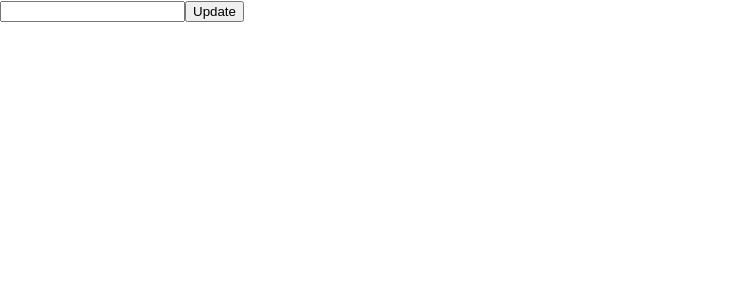
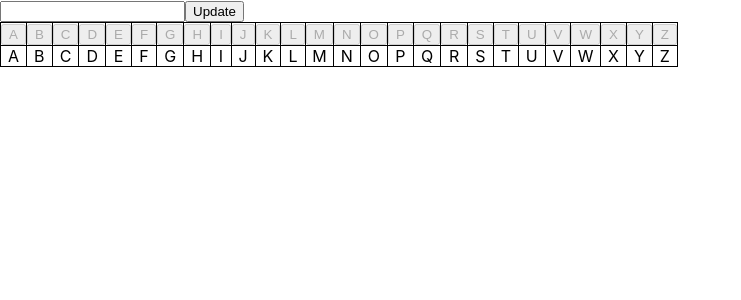
Before and after one commit to CoffeeMakesMorningsBetter/cryptography, a React (Create React App) app: page / in a window 1280 px wide. Shown: the top 300 px of the page, without its empty margins (0-741 px from the left). Built offline with nearby package versions, Linux system fonts and the light colour scheme.

Commit message:
letter grid component

```diff
--- /dev/null
+++ b/src/components/vignereCipher/CipherGrid.jsx
@@ -0,0 +1,25 @@
+import React, { Component } from 'react';
+import { CipherGridItem } from './CipherGridItem'
+import '../../styles/vignereCipher/CipherGrid.css'
+
+class CipherGrid extends Component {
+  render() {
+    const { vignereCipherGrid, updatePoisition, position } = this.props
+    console.log(vignereCipherGrid)
+    let gridItems = vignereCipherGrid.map((obj, idx) => (
+      <CipherGridItem
+        key={idx}
+        idx={idx}
+        name={obj.name}
+        encoded={obj.encoded}
+        updatePoisition={updatePoisition}
+        position={position}
+      />
+    ))
+    return(
+      <div className="cipher-grid-parent">{gridItems}</div>
+    )
+  }
+}
+
+export default CipherGrid
--- /dev/null
+++ b/src/components/vignereCipher/CipherGridItem.jsx
@@ -0,0 +1,11 @@
+import React from 'react';
+import '../../styles/vignereCipher/CipherGridItem.css'
+
+export const CipherGridItem = ({ position, name, encoded, updatePoisition }) => (
+  <div className="cipher-grid-item">
+    <div className="cipher-grid-item-top">
+      <button disabled={position === null? true: false} onClick={() => updatePoisition({topValue: name, bottomValue: encoded})}>{name}</button>
+    </div>
+    <div className="cipher-grid-item-bottom">{encoded}</div>
+  </div>
+)
--- a/src/components/vignereCipher/vignereCipher.jsx
+++ b/src/components/vignereCipher/vignereCipher.jsx
@@ -1,6 +1,7 @@
 import React, { Component } from 'react';
-import InputForm from './InputForm'
-import WordMapGrid from './WordMapGrid'
+import InputForm from './InputForm';
+import WordMapGrid from './WordMapGrid';
+import CipherGrid from './CipherGrid';
 import { mapWordsToIndex, createAlphabet } from '../../helperMethods/helperVignere';
 
 const init = createAlphabet();
@@ -16,7 +17,9 @@ class VignereCipher extends Component {
       topValue: "",
       bottomValue: ""
     }
-    this.addWord = this.addWord.bind(this)
+    this.addWord = this.addWord.bind(this);
+    this.updatePoisition = this.updatePoisition.bind(this);
+    this.reset = this.reset.bind(this);
   }
 
   addWord(obj) {
@@ -25,14 +28,16 @@ class VignereCipher extends Component {
     state.word = obj.word;
     state.position = 0;
     state.wordMapValues = mapWordsToIndex(state.word);
-    state.vignereCipherGrid = createAlphabet(state.wordMapValues[state.position].value);
+    state.vignereCipherGrid = createAlphabet(state.wordMapValues[state.position].idxValue);
     this.setState({...state});
   };
 
   updatePoisition(obj) {
+    console.log(obj)
     let state = {...this.state};
     state.position = state.position < state.wordMapValues.length - 1 ? state.position += 1: 0;
-    state.vignereCipherGrid = createAlphabet(state.wordMapValues[state.position].value);
+    console.log(state.position)
+    state.vignereCipherGrid = createAlphabet(state.wordMapValues[state.position].idxValue);
     state.topValue += obj.topValue;
     state.bottomValue += obj.bottomValue;
     this.setState({...state});
@@ -50,11 +55,12 @@ class VignereCipher extends Component {
   };
 
   render() {
-    const { wordMapValues, position} = this.state
+    const { wordMapValues, position, vignereCipherGrid} = this.state
     return(
       <div>
         <InputForm addWord={this.addWord}/>
         {wordMapValues.length > 0 && <WordMapGrid position={position} wordMapGrid={wordMapValues}/>}
+        <CipherGrid updatePoisition={this.updatePoisition} vignereCipherGrid={vignereCipherGrid} position={position}/>
       </div>
     )
   }
--- a/src/helperMethods/helperPlayfair.js
+++ b/src/helperMethods/helperPlayfair.js
@@ -82,3 +82,7 @@ function findValue(arr, value) {
     }
   }
 }
+
+function checkType() {
+
+}
--- /dev/null
+++ b/src/styles/vignereCipher/CipherGrid.css
@@ -0,0 +1,3 @@
+.cipher-grid-parent {
+  display: flex;
+}
--- /dev/null
+++ b/src/styles/vignereCipher/CipherGridItem.css
@@ -0,0 +1,19 @@
+.cipher-grid-item {
+  display: flex;
+  flex-direction: column;
+  text-align: center;
+}
+
+.cipher-grid-item:last-child {
+  border-right: 1px solid black;
+}
+
+.cipher-grid-item-top,
+.cipher-grid-item-bottom {
+  border-bottom: 1px solid black;
+  border-left: 1px solid black;
+}
+
+.cipher-grid-item-top {
+  border-top: 1px solid black;
+}
```
